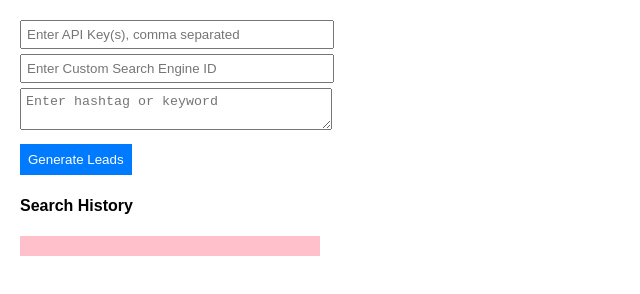
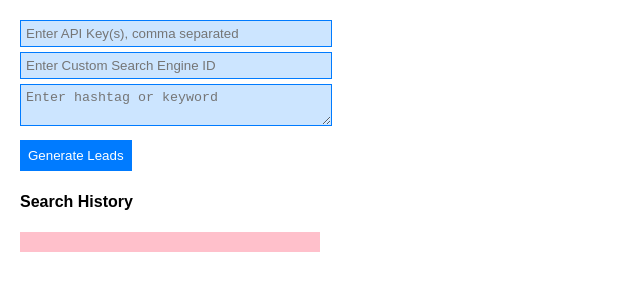
Before and after one commit to FreelancerBelle/ig, a plain HTML site: page index.html in a window 1280 px wide. Shown: the part 64-358 px from the top of the page, without its empty margins (0-640 px from the left). Drawn offline with Linux system fonts and the light colour scheme.

Commit message:
index.html

```diff
--- a/index.html
+++ b/index.html
@@ -11,7 +11,7 @@
     th, td { border: 1px solid #ddd; padding: 8px; color: black; }
     th { background-color: #98ff98; }
     #downloadBtn { margin-top: 10px; display: none; }
-    input, textarea { width: 100%; margin-top: 5px; padding: 5px; }
+    input, textarea { width: 100%; margin-top: 5px; padding: 5px; background-color: #cce5ff; border: 1px solid #007bff; }
     button { margin-top: 10px; background-color: #007bff; color: white; padding: 8px; border: none; cursor: pointer; }
   </style>
 </head>
```
